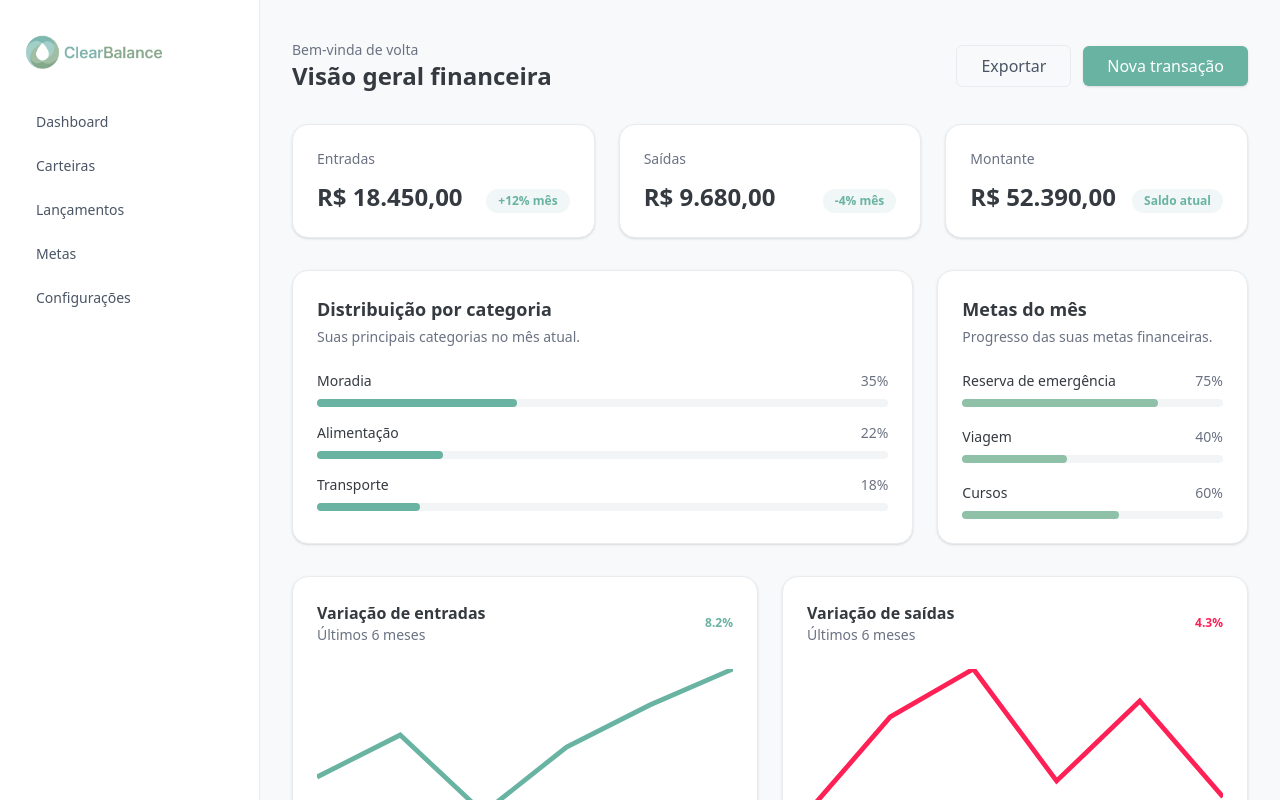
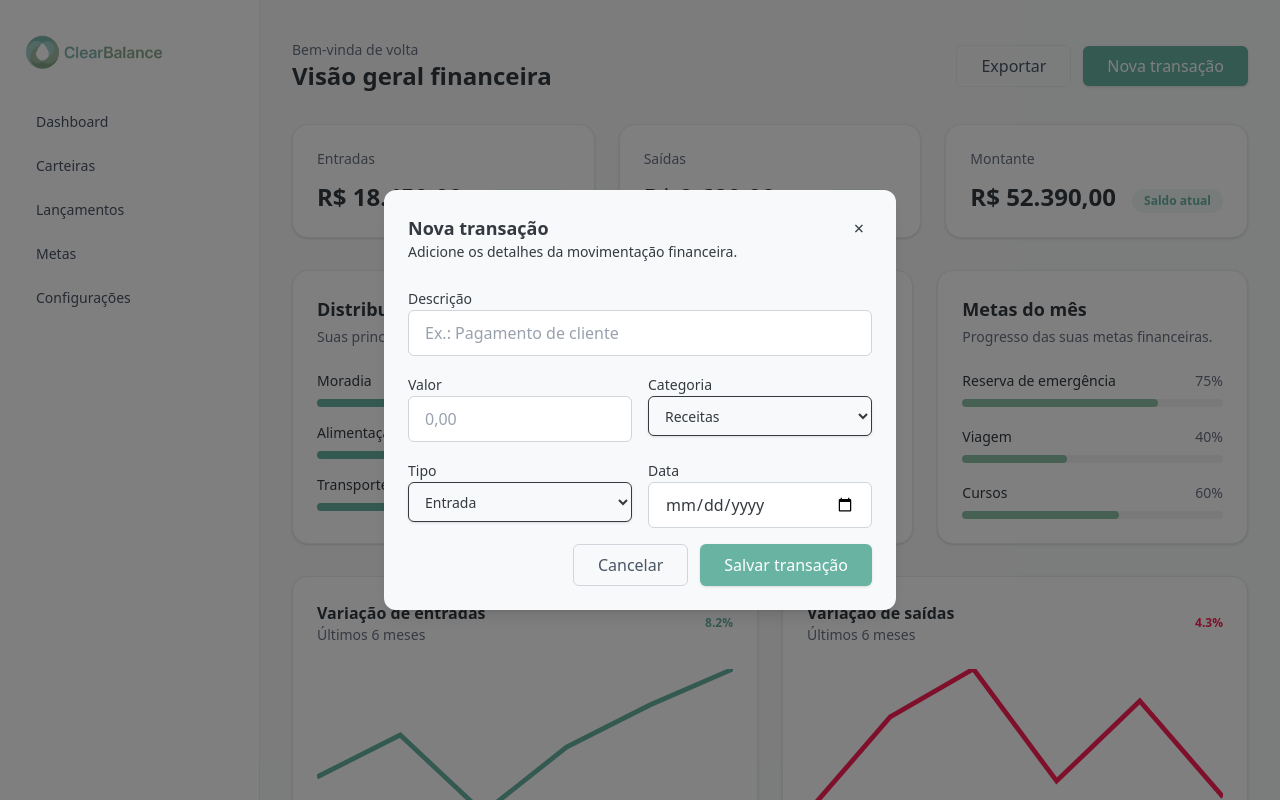
Before and after one commit to CaioSouzalimaa/clearbalance, a Next.js app: page /dashboard in a window 1280 px wide. Both pictures are taken after a click on the button "Nova transação". Shown: the top 800 px of the page. Built offline with nearby package versions, Linux system fonts and the light colour scheme.

Commit message:
Convert category field to select

```diff
--- a/components/dashboard/dashboard-header.tsx
+++ b/components/dashboard/dashboard-header.tsx
@@ -1,7 +1,15 @@
+"use client";
+
+import { useState } from "react";
+
 import { Button } from "@/components/ui/button";
+import { Input } from "@/components/ui/input";
 
 export const DashboardHeader = () => {
+  const [isModalOpen, setIsModalOpen] = useState(false);
+
   return (
+    <>
       <header className="flex flex-wrap items-center justify-between gap-4">
         <div>
           <p className="text-sm font-medium text-gray-500">Bem-vinda de volta</p>
@@ -13,8 +21,137 @@ export const DashboardHeader = () => {
           <Button variant="outline" className="border-border text-gray-600">
             Exportar
           </Button>
-        <Button>Nova transação</Button>
+          <Button onClick={() => setIsModalOpen(true)}>Nova transação</Button>
         </div>
       </header>
+
+      {isModalOpen ? (
+        <div
+          className="fixed inset-0 z-50 flex items-center justify-center bg-black/50 px-4"
+          role="dialog"
+          aria-modal="true"
+          aria-labelledby="nova-transacao-title"
+        >
+          <div className="w-full max-w-lg rounded-xl bg-background p-6 shadow-lg">
+            <div className="flex items-start justify-between gap-4">
+              <div>
+                <h2
+                  id="nova-transacao-title"
+                  className="text-lg font-semibold text-foreground"
+                >
+                  Nova transação
+                </h2>
+                <p className="text-sm text-muted-foreground">
+                  Adicione os detalhes da movimentação financeira.
+                </p>
+              </div>
+              <button
+                type="button"
+                onClick={() => setIsModalOpen(false)}
+                className="rounded-full px-2 text-lg text-muted-foreground transition hover:text-foreground"
+                aria-label="Fechar modal"
+              >
+                ×
+              </button>
+            </div>
+
+            <form className="mt-6 space-y-4">
+              <div className="space-y-2">
+                <label
+                  htmlFor="descricao"
+                  className="text-sm font-medium text-foreground"
+                >
+                  Descrição
+                </label>
+                <Input
+                  id="descricao"
+                  name="descricao"
+                  placeholder="Ex.: Pagamento de cliente"
+                />
+              </div>
+
+              <div className="grid gap-4 md:grid-cols-2">
+                <div className="space-y-2">
+                  <label
+                    htmlFor="valor"
+                    className="text-sm font-medium text-foreground"
+                  >
+                    Valor
+                  </label>
+                  <Input
+                    id="valor"
+                    name="valor"
+                    type="number"
+                    placeholder="0,00"
+                  />
+                </div>
+                <div className="space-y-2">
+                  <label
+                    htmlFor="categoria"
+                    className="text-sm font-medium text-foreground"
+                  >
+                    Categoria
+                  </label>
+                  <select
+                    id="categoria"
+                    name="categoria"
+                    className="flex h-10 w-full rounded-md border border-input bg-background px-3 py-2 text-sm text-foreground shadow-sm outline-none ring-offset-background transition focus-visible:ring-2 focus-visible:ring-ring focus-visible:ring-offset-2"
+                    defaultValue="receitas"
+                  >
+                    <option value="receitas">Receitas</option>
+                    <option value="alimentacao">Alimentação</option>
+                    <option value="moradia">Moradia</option>
+                    <option value="transporte">Transporte</option>
+                    <option value="lazer">Lazer</option>
+                    <option value="investimentos">Investimentos</option>
+                    <option value="outros">Outros</option>
+                  </select>
+                </div>
+              </div>
+
+              <div className="grid gap-4 md:grid-cols-2">
+                <div className="space-y-2">
+                  <label
+                    htmlFor="tipo"
+                    className="text-sm font-medium text-foreground"
+                  >
+                    Tipo
+                  </label>
+                  <select
+                    id="tipo"
+                    name="tipo"
+                    className="flex h-10 w-full rounded-md border border-input bg-background px-3 py-2 text-sm text-foreground shadow-sm outline-none ring-offset-background transition focus-visible:ring-2 focus-visible:ring-ring focus-visible:ring-offset-2"
+                    defaultValue="entrada"
+                  >
+                    <option value="entrada">Entrada</option>
+                    <option value="saida">Saída</option>
+                  </select>
+                </div>
+                <div className="space-y-2">
+                  <label
+                    htmlFor="data"
+                    className="text-sm font-medium text-foreground"
+                  >
+                    Data
+                  </label>
+                  <Input id="data" name="data" type="date" />
+                </div>
+              </div>
+
+              <div className="flex flex-col-reverse gap-3 sm:flex-row sm:justify-end">
+                <Button
+                  type="button"
+                  variant="outline"
+                  onClick={() => setIsModalOpen(false)}
+                >
+                  Cancelar
+                </Button>
+                <Button type="submit">Salvar transação</Button>
+              </div>
+            </form>
+          </div>
+        </div>
+      ) : null}
+    </>
   );
 };
```
Lines whose indentation alone changed are shown as unchanged.
